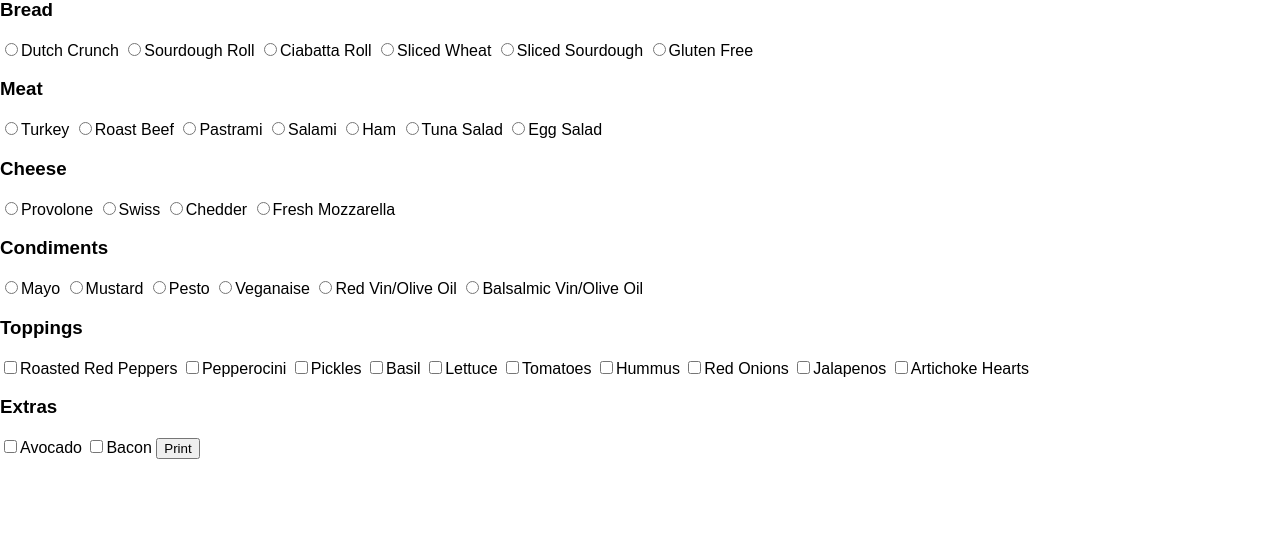
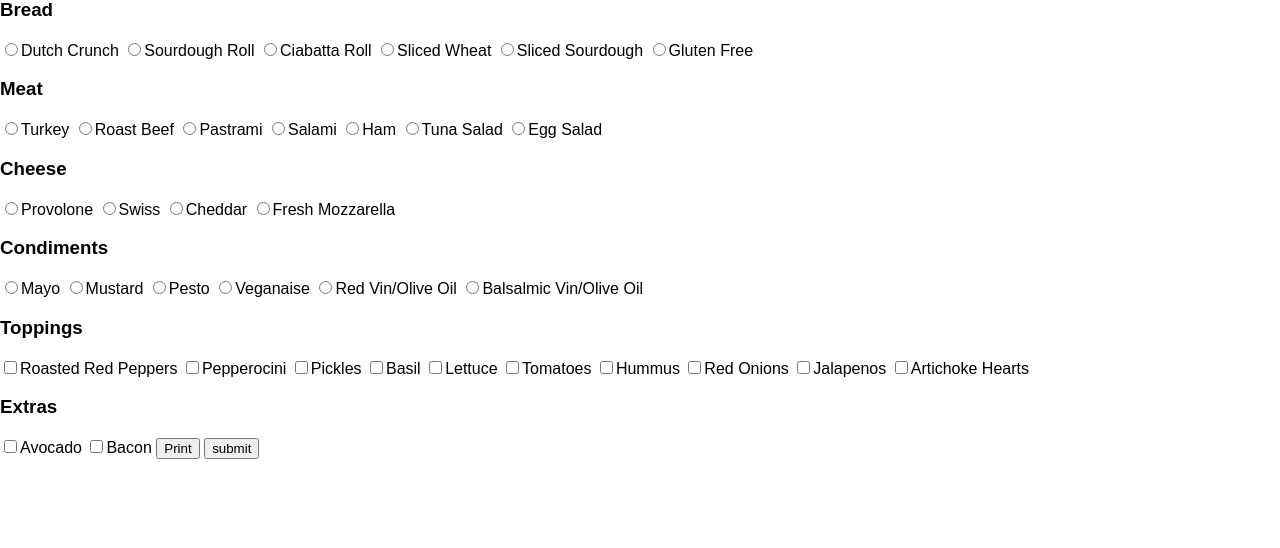
Before and after one commit to andrewliu19/LWHS-Sandwich-Hub, a PHP site: page /subsites/designer/index.php in a window 1280 px wide. Shown: the part 219-767 px from the top of the page. Run offline with PHP 8.4, Linux system fonts and the light colour scheme.

Commit message:
Checkboxes Changed

```diff
--- a/subsites/designer/index.php
+++ b/subsites/designer/index.php
@@ -23,89 +23,90 @@
 
 <p> Sandwich Designer </p>
 
-<form>
+<form action="submit.php" method="get">
 
 
   <h3>Bread</h3>
   <label>
-    <input type="radio" class="radio" value="1" name="fooby[1][]" />Dutch Crunch</label>
+    <input type="radio" class="radio" value="dutchCrunch" name="bread[]" />Dutch Crunch</label>
   <label>
-    <input type="radio" class="radio" value="1" name="fooby[1][]" />Sourdough Roll</label>
+    <input type="radio" class="radio" value="sourdoughRoll" name="bread[]" />Sourdough Roll</label>
   <label>
-    <input type="radio" class="radio" value="1" name="fooby[1][]" />Ciabatta Roll</label>
+    <input type="radio" class="radio" value="ciabattaRoll" name="bread[]" />Ciabatta Roll</label>
   <label>
-    <input type="radio" class="radio" value="1" name="fooby[1][]" />Sliced Wheat</label>
+    <input type="radio" class="radio" value="slicedWheat" name="bread[]" />Sliced Wheat</label>
   <label>
-    <input type="radio" class="radio" value="1" name="fooby[1][]" />Sliced Sourdough</label>
+    <input type="radio" class="radio" value="slicedSourdough" name="bread[]" />Sliced Sourdough</label>
   <label>
-    <input type="radio" class="radio" value="1" name="fooby[1][]" />Gluten Free</label>
+    <input type="radio" class="radio" value="glutenFree" name="bread[]" />Gluten Free</label>
 
 
  <h3>Meat</h3>
   <label>
-    <input type="radio" class="radio" value="1" name="fooby[2][]" />Turkey</label>
+    <input type="radio" class="radio" value="turkey" name="meat[]" />Turkey</label>
   <label>
-    <input type="radio" class="radio" value="1" name="fooby[2][]" />Roast Beef</label>
+    <input type="radio" class="radio" value="roastBeef" name="meat[]" />Roast Beef</label>
   <label>
-    <input type="radio" class="radio" value="1" name="fooby[2][]" />Pastrami</label>
+    <input type="radio" class="radio" value="pastrami" name="meat[]" />Pastrami</label>
  <label>
-    <input type="radio" class="radio" value="1" name="fooby[2][]" />Salami</label>
+    <input type="radio" class="radio" value="salami" name="meat[]" />Salami</label>
  <label>
-    <input type="radio" class="radio" value="1" name="fooby[2][]" />Ham</label>
+    <input type="radio" class="radio" value="ham" name="meat[]" />Ham</label>
  <label>
-    <input type="radio" class="radio" value="1" name="fooby[2][]" />Tuna Salad</label>
+    <input type="radio" class="radio" value="tunaSalad name="meat[]" />Tuna Salad</label>
  <label>
-    <input type="radio" class="radio" value="1" name="fooby[2][]" />Egg Salad</label>
+    <input type="radio" class="radio" value="eggSalad" name="meat[]" />Egg Salad</label>
 
 <h3>Cheese</h3>
  <label>
-    <input type="radio" class="radio" value="1" name="fooby[3][]" />Provolone</label>
+    <input type="radio" class="radio" value="provolone" name="cheese[]" />Provolone</label>
 <label>
-    <input type="radio" class="radio" value="1" name="fooby[3][]" />Swiss</label>
+    <input type="radio" class="radio" value="swiss" name="cheese[]" />Swiss</label>
 <label>
-    <input type="radio" class="radio" value="1" name="fooby[3][]" />Chedder</label>
+    <input type="radio" class="radio" value="cheddar" name="cheese[]" />Cheddar</label>
 <label>
-    <input type="radio" class="radio" value="1" name="fooby[3][]" />Fresh Mozzarella</label>
+    <input type="radio" class="radio" value="freshMozzarella" name="cheese[]" />Fresh Mozzarella</label>
 <h3>Condiments</h3>
 <label>
-    <input type="radio" class="radio" value="1" name="fooby[4][]" />Mayo</label>
+    <input type="radio" class="radio" value="mayo" name="condiments[]" />Mayo</label>
 <label>
-    <input type="radio" class="radio" value="1" name="fooby[4][]" />Mustard</label>
+    <input type="radio" class="radio" value="mustard" name="condiments[]" />Mustard</label>
 <label>
-    <input type="radio" class="radio" value="1" name="fooby[4][]" />Pesto</label>
+    <input type="radio" class="radio" value="pesto" name="condiments[]" />Pesto</label>
 <label>
-    <input type="radio" class="radio" value="1" name="fooby[4][]" />Veganaise</label>
+    <input type="radio" class="radio" value="veganaise" name="condiments[]" />Veganaise</label>
 <label>
-    <input type="radio" class="radio" value="1" name="fooby[4][]" />Red Vin/Olive Oil</label>
+    <input type="radio" class="radio" value="redVinOliveOil" name="condiments[]" />Red Vin/Olive Oil</label>
 <label>
-    <input type="radio" class="radio" value="1" name="fooby[4][]" />Balsalmic Vin/Olive Oil</label>
+    <input type="radio" class="radio" value="balsalmicOilOliveOil" name="condiments[]" />Balsalmic Vin/Olive Oil</label>
 <h3>Toppings</h3>
 <label>
-    <input type="checkbox" class="radio" value="1" name="fooby" />Roasted Red Peppers</label>
+    <input type="checkbox" class="radio" value="roastedRedPeppers" name="toppings[]" />Roasted Red Peppers</label>
 <label>
-    <input type="checkbox" class="radio" value="1" name="fooby" />Pepperocini</label>
+    <input type="checkbox" class="radio" value="pepperocini" name="toppings[]" />Pepperocini</label>
 <label>
-    <input type="checkbox" class="radio" value="1" name="fooby" />Pickles</label>
+    <input type="checkbox" class="radio" value="pickles" name="toppings[]" />Pickles</label>
 <label>
-    <input type="checkbox" class="radio" value="1" name="fooby" />Basil</label>
+    <input type="checkbox" class="radio" value="basil" name="toppings[]" />Basil</label>
 <label>
-    <input type="checkbox" class="radio" value="1" name="fooby" />Lettuce</label>
+    <input type="checkbox" class="radio" value="lettuce" name="toppings[]" />Lettuce</label>
 <label>
-    <input type="checkbox" class="radio" value="1" name="fooby" />Tomatoes</label>
+    <input type="checkbox" class="radio" value="tomatoes" name="toppings[]" />Tomatoes</label>
 <label>
-    <input type="checkbox" class="radio" value="1" name="fooby" />Hummus</label>
+    <input type="checkbox" class="radio" value="hummus" name="toppings[]" />Hummus</label>
 <label>
-    <input type="checkbox" class="radio" value="1" name="fooby" />Red Onions</label>
+    <input type="checkbox" class="radio" value="redonions" name="toppings[]" />Red Onions</label>
 <label>
-    <input type="checkbox" class="radio" value="1" name="fooby" />Jalapenos</label>
+    <input type="checkbox" class="radio" value="jalapenos" name="toppings[]" />Jalapenos</label>
 <label>
-    <input type="checkbox" class="radio" value="1" name="fooby" />Artichoke Hearts</label>
+    <input type="checkbox" class="radio" value="artichokeHearts" name="toppings[]" />Artichoke Hearts</label>
 <h3>Extras</h3>
 <label>
-    <input type="checkbox" class="radio" value="1" name="fooby" />Avocado</label>
+    <input type="checkbox" class="radio" value="avocado" name="extras[]" />Avocado</label>
 <label>
-    <input type="checkbox" class="radio" value="1" name="fooby" />Bacon</label>
+    <input type="checkbox" class="radio" value="bacon" name="extras[]" />Bacon</label>
 <button type="button">Print</button>
+<input type="submit" value="submit">
 <form>
 </body>
 
```
